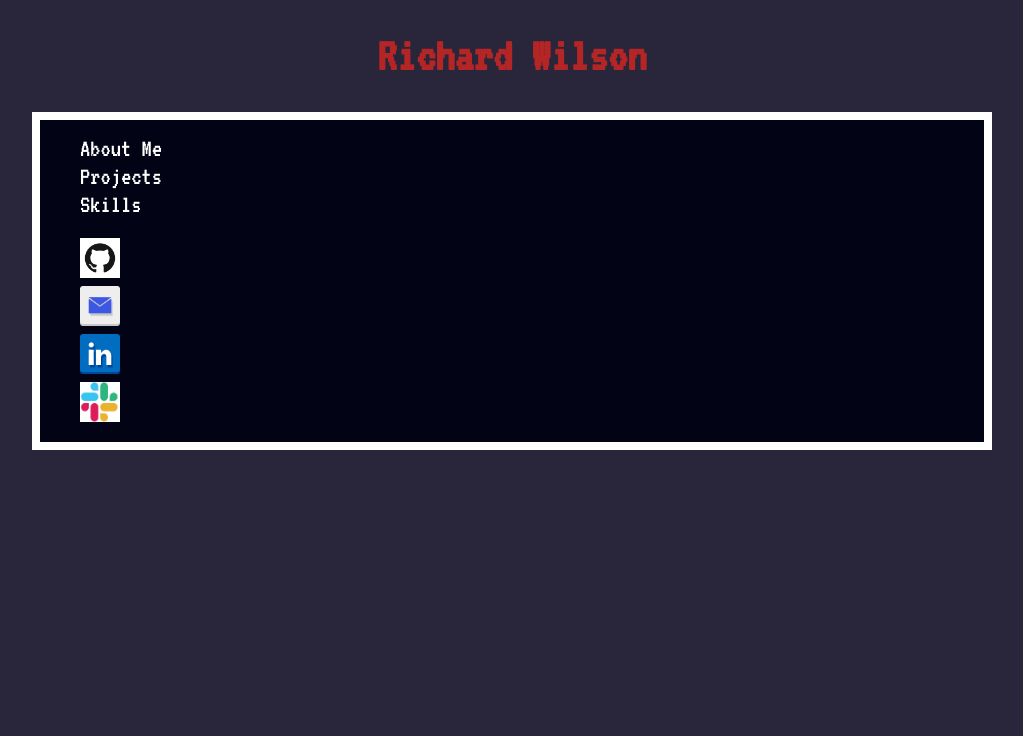
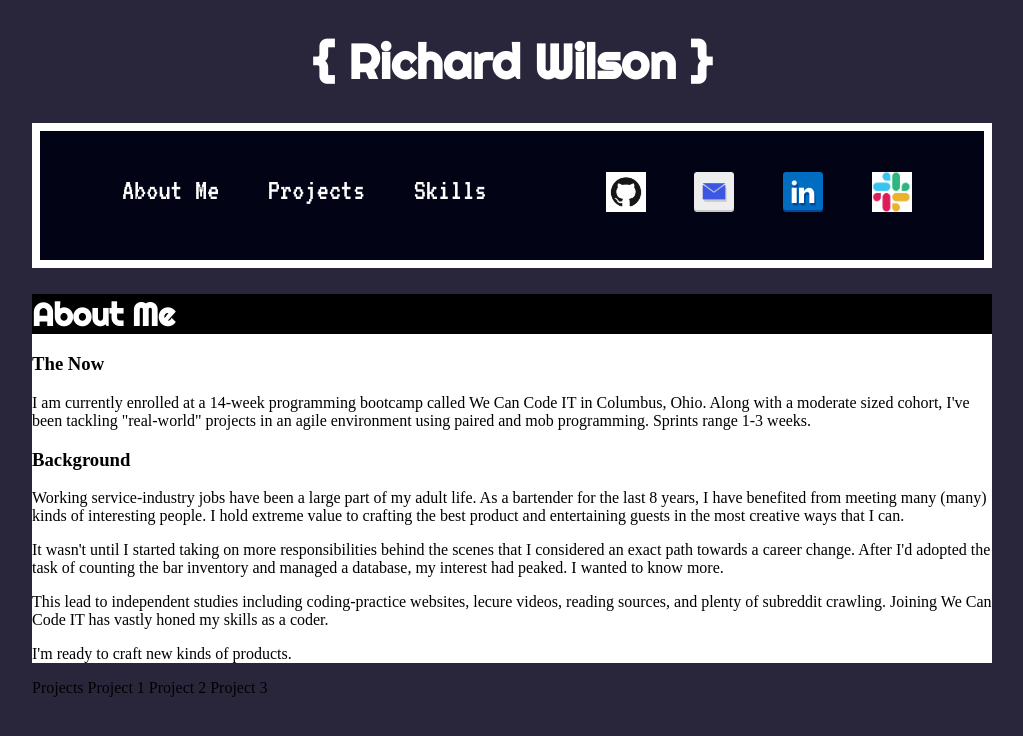
Before and after one commit to rcwilson/rcwilson.github.io, a plain HTML site: page index.html in a window 1280 px wide. Shown: the whole page, without its empty margins (128-1151 px from the left). Drawn offline with Linux system fonts and the light colour scheme.

Commit message:
layout changes. Reintroducting content

```diff
--- a/index.html
+++ b/index.html
@@ -7,18 +7,18 @@
     <meta http-equiv="X-UA-Compatible" content="ie=edge">
     <title>Richard's Portfolio</title>
 </head>
-<body><h1 class="main-header__title">Richard Wilson</h1>
+<body><h1 class="main-header__title">{        Richard Wilson        }</h1>
     <div class="wrapper">
     <nav class="navigation-container">
 
-        <ul>
+        <ul class="navigation__ul">
                   <li class="navigation__li"><a class="navigation__a" href="#about-me" >About Me</a></li>
 
                   <li class="navigation__li"><a class="navigation__a"  href="#projects" >Projects</a></li>
 
                   <li class="navigation__li"><a class="navigation__a"  href="#skills" >Skills</a></li>
 
-                  <br>
+        </u><ul class="navigation__ul">
 
                   <li class="navigation__li"><a class="navigation__a"  href="https://github.com/rcwilson" ><img class="icon" src="./img/icons/gitHub.png"  alt="Git Hub" title="Git Hub"></a></li>
 
@@ -26,12 +26,33 @@
 
                   <li class="navigation__li"><a class="navigation__a"  href="https://www.linkedin.com/in/richard-wilson-2052a9193/"><img class="icon" src="./img/icons/linkedin.png" alt="LinkedIn" title="LinkedIn"></a></li>
 
-                  <li class="navigation__li"></li><a class="navigation__a"  href="https://wecancodeitbootcamp.slack.com/team/UMMSPB9PD"><img class="icon" src="./img/icons/slack.jpg"  alt="Slack Profile" title="Slack"></a></li>
+                  <li class="navigation__li"><a class="navigation__a"  href="https://wecancodeitbootcamp.slack.com/team/UMMSPB9PD"><img class="icon" src="./img/icons/slack.jpg"  alt="Slack Profile" title="Slack"></a></li>
             </ul>
     </nav>
     </div>
     <div class="wrapper">
         <main>
+            <section class="main__about-me">
+                   <h2>About Me</h2>
+                    <h3>The Now</h3>
+                        <p>I am currently enrolled at a 14-week programming bootcamp called We Can Code IT in Columbus, Ohio. Along with a moderate sized cohort, I've been tackling "real-world" projects in an agile environment using paired and mob programming. Sprints range 1-3 weeks.</p>
+
+                    <h3>Background</h3>
+                        <p>Working service-industry jobs have been a large part of my adult life. As a bartender for the last 8 years, I have benefited from meeting many (many) kinds of interesting people. I hold extreme value to crafting the best product and entertaining guests in the most creative ways that I can.</p>
+
+                        <p>It wasn't until I started taking on more responsibilities behind the scenes that I considered an exact path towards a career change. After I'd adopted the task of counting the bar inventory and managed a database, my interest had peaked. I wanted to know more.</p>
+
+                        <p>This lead to independent studies including coding-practice websites, lecure videos, reading sources, and plenty of subreddit crawling. Joining We Can Code IT has vastly honed my skills as a coder.</p>
+
+                        <p>I'm ready to craft new kinds of products.</p>
+
+            </section>
+            <section class="main__projects">
+                    Projects
+                    Project 1
+                    Project 2
+                    Project 3
+            </section>
 
         </main>
     </div>
--- a/style/main.css
+++ b/style/main.css
@@ -1,4 +1,4 @@
-@import url('https://fonts.googleapis.com/css?family=IBM+Plex+Mono|VT323&display=swap');
+@import url('https://fonts.googleapis.com/css?family=IBM+Plex+Mono|Righteous|VT323&display=swap');
 
 
 body {
@@ -6,15 +6,24 @@ background-color: rgb(41, 38, 59);
 }
 
 h1 {
-    color: rgb(180, 37, 37);
+    color: rgb(255, 255, 255);
     font-size: 3em;
-    font-family: "VT323", 'Franklin Gothic Medium', 'Arial Narrow', Arial, sans-serif;
+    font-family: "Righteous", 'Franklin Gothic Medium', 'Arial Narrow', Arial, sans-serif;
     border-radius: 30%;
     border-color: white;
     margin-left: auto;
     margin-right: auto;
     text-align: center;
 
+}
+
+h2 {
+    font-family: "Righteous", 'Franklin Gothic Medium', 'Arial Narrow', Arial, sans-serif;
+    margin-left: auto;
+    margin-bottom: auto;
+    color: white;
+    background-color: black;
+    font-size: 2em;
 }
 
 .icon {
@@ -24,22 +33,30 @@ h1 {
 
 .navigation-container {
     display: flex;
-    flex-wrap: nowrap;
+    flex-wrap: wrap;
     flex-direction: row;
-    justify-content: space-between;
+    justify-content: space-evenly;
+    align-items: center;
     background-color: rgb(3, 3, 22);
     border: white solid .5em;
 
 }
 
-
+.navigation__ul {
+    display: flex;
+    flex-wrap: wrap;
+    list-style-type: none;
+}
 .navigation__li {
 
+    padding: .8em;
 
-    display: flex;
-    list-style: none;
-    font-size: 1.6em;
+    font-size: 1.9em;
 }
+.navigation__li:last-of-type {
+    margin-right: 1em;
+}
+
 
 .navigation__a {
     font-family: "VT323", Arial, Helvetica, sans-serif;
@@ -61,3 +78,9 @@ h1 {
 
     max-width: 60rem;
 }
+
+.main__about-me {
+
+    background-color: white;
+
+}
```
